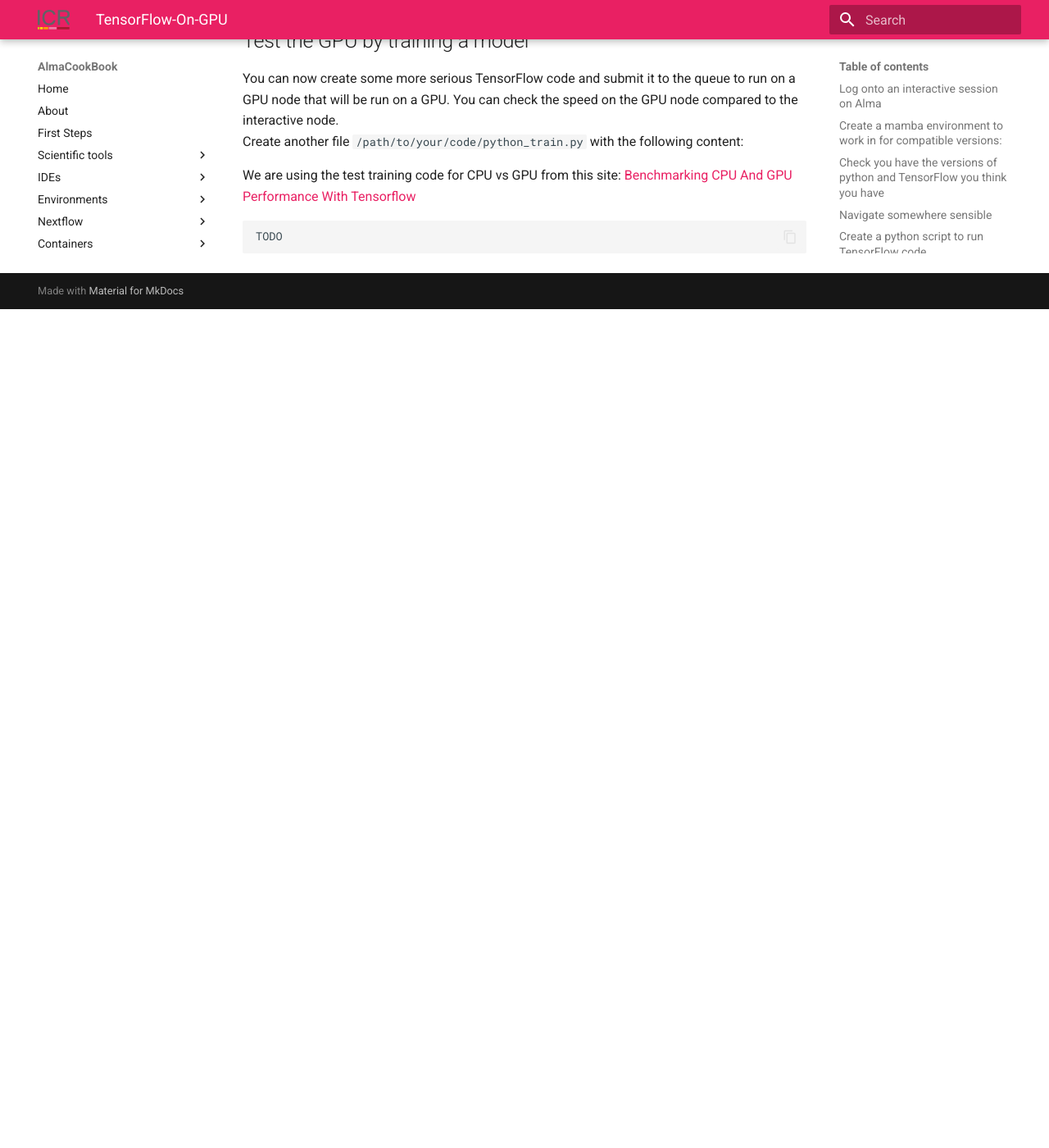
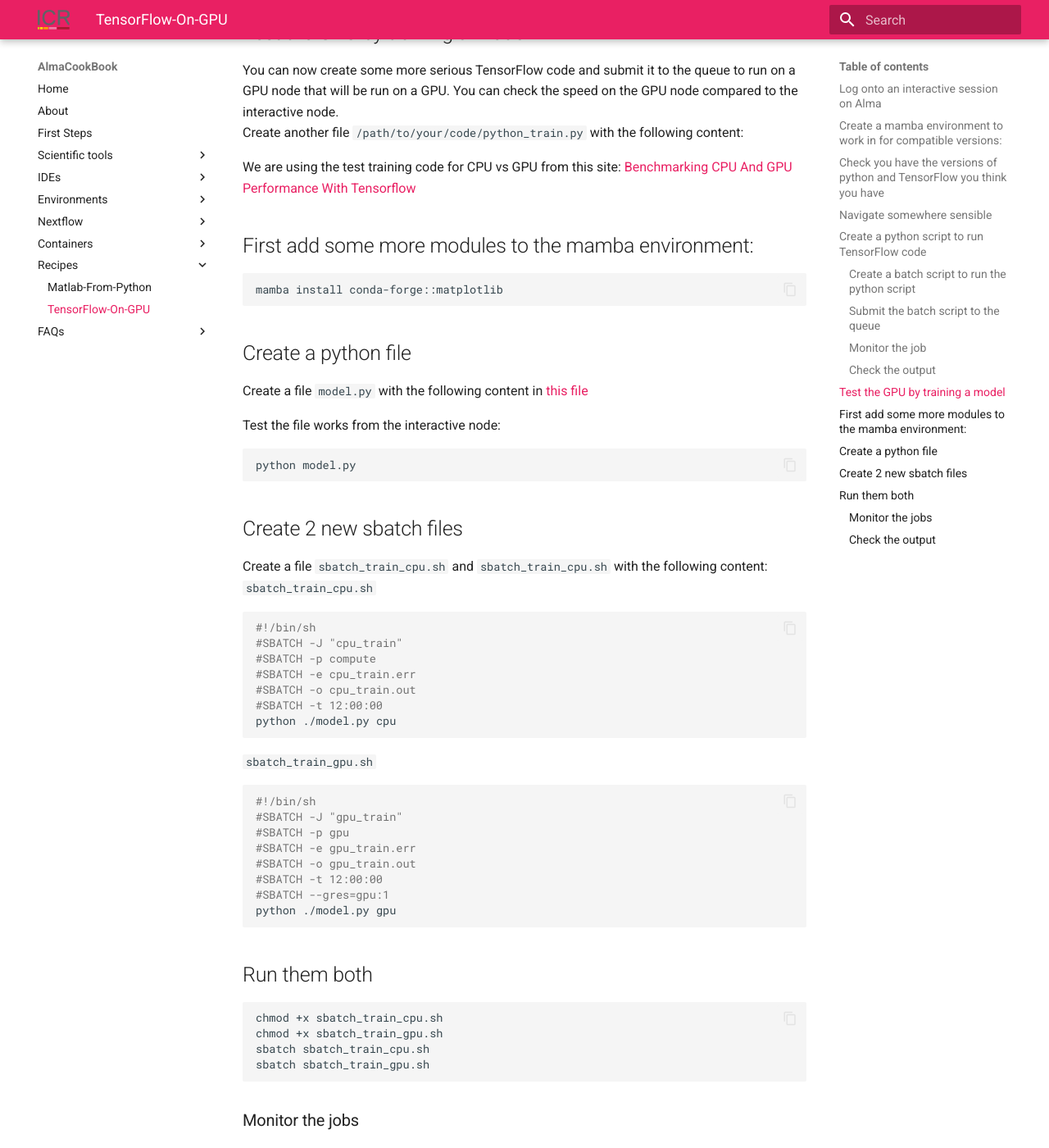
Before and after one commit to AlmaCookBook/AlmaCookBook.github.io, an MkDocs documentation site: the page built from docs/recipes/tensorflow-gpu.md, in a window 1280 px wide and 1400 px high, scrolled down 2734 px. Shown: the whole window at 82% size. Built offline with MkDocs 1.6.1 and Material for MkDocs 9.7.7, drawn with Linux system fonts in a browser that asks for light colours; before the commit the page ends 3111 px from its top, so only the background shows below that; some of the changed text lies outside the part shown.

Commit message:
A model training exercise for tensor flow

````diff
--- a/docs/recipes/tensorflow-gpu.md
+++ b/docs/recipes/tensorflow-gpu.md
@@ -1,4 +1,5 @@
 # Run TensorFlow python code on an Alma GPU
+`Maintained by: Rachel Alcraft. Last updated: 1st August 2024`
 
 TensorFlow is a popular machine learning library that can be used to train and run deep learning models. TensorFlow can be run on a GPU to speed up training and inference. This guide will show you how to run TensorFlow code on an Alma GPU.
 
@@ -60,7 +61,7 @@
 print('Num GPUs Available: ', num_gpus)
 ```
 
-## Create a batch script to run the python script
+### Create a batch script to run the python script
 Create a file `/path/to/your/code/sbatch_script.sh` with the following content:
 ```shell
 #!/bin/sh
@@ -73,19 +74,19 @@
 python ./python_script.py
 ```
 
-## Submit the batch script to the queue
+### Submit the batch script to the queue
 You can submit the batch job to slurmn and it will be run on a GPU node.
 ```shell
 chmod +x sbatch_script.sh
 sbatch sbatch_script.sh
 ```
 
-## Monitor the job
+### Monitor the job
 Check the job is running and on a gpu node:
 ```shell
 squeue -u $USER
 ```
-## Check the output
+### Check the output
 The output from the print statements in python are diverted to the file `tf_tst.out` and any errors are diverted to `tf_tst.err`. You can check the output with the following command:
 ```shell
 cat tf_tst.out
@@ -99,6 +100,60 @@
 
 We are using the test training code for CPU vs GPU from this site: [Benchmarking CPU And GPU Performance With Tensorflow](https://www.analyticsvidhya.com/blog/2021/11/benchmarking-cpu-and-gpu-performance-with-tensorflow/)
 
-```python
-TODO
+## First add some more modules to the mamba environment:
+```shell
+mamba install conda-forge::matplotlib
 ```
+
+## Create a python file
+Create a file `model.py` with the following content in [this file](model.py)
+
+Test the file works from the interactive node:
+```shell
+python model.py
+```
+
+## Create 2 new sbatch files
+Create a file `sbatch_train_cpu.sh` and `sbatch_train_cpu.sh` with the following content:
+`sbatch_train_cpu.sh`
+```shell
+#!/bin/sh
+#SBATCH -J "cpu_train"
+#SBATCH -p compute
+#SBATCH -e cpu_train.err
+#SBATCH -o cpu_train.out
+#SBATCH -t 12:00:00
+python ./model.py cpu
+```
+`sbatch_train_gpu.sh`
+```shell
+#!/bin/sh
+#SBATCH -J "gpu_train"
+#SBATCH -p gpu
+#SBATCH -e gpu_train.err
+#SBATCH -o gpu_train.out
+#SBATCH -t 12:00:00
+#SBATCH --gres=gpu:1
+python ./model.py gpu
+```
+## Run them both
+```shell
+chmod +x sbatch_train_cpu.sh
+chmod +x sbatch_train_gpu.sh
+sbatch sbatch_train_cpu.sh
+sbatch sbatch_train_gpu.sh
+```
+### Monitor the jobs
+Check the job is running and on a gpu node:
+```shell
+squeue -u $USER
+```
+### Check the output
+The output from the print statements in python are diverted to the file `tf_tst.out` and any errors are diverted to `tf_tst.err`. You can check the output with the following command:
+```shell
+cat cpu_train.out
+cat cpu_train.err
+cat gpu_train.out
+cat gpu_train.err
+```
+When I run it the GPU is 10x faster: 232 seconds for the CPU and 26 seconds for the GPU.
````
Also changed, not shown: docs/index.md (+6 -1 lines), docs/recipes/matlab-python.md (+1 -0 lines), docs/recipes/model.py (added, +80 -0 lines).
